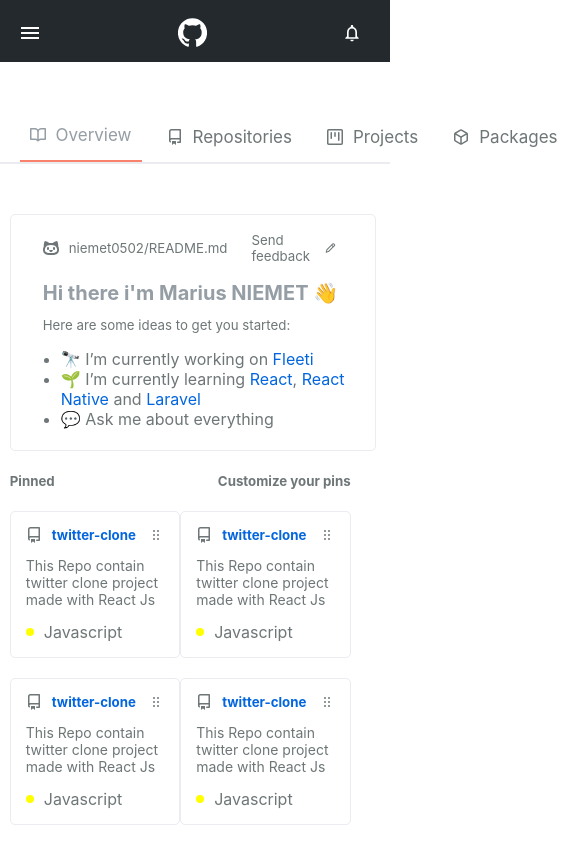
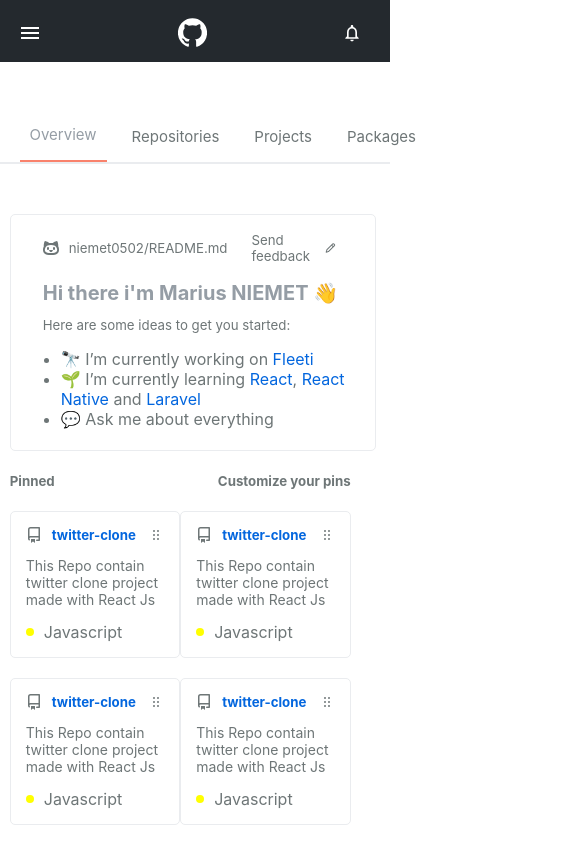
Before and after one commit to niemet0502/github-clone, a React (Create React App) app: page / in a window 390 px wide. Shown: the top 864 px of the page, 583 px wide, since content can reach past the window. Built offline with nearby package versions, Linux system fonts and the light colour scheme.

Commit message:
main :: made Tab Item reponsive

```diff
--- a/src/components/TabComponent/Tab.css
+++ b/src/components/TabComponent/Tab.css
@@ -93,6 +93,12 @@
   .user_infos{
     display: none;
   }
+  .Tab__items_container h3 {
+    font-size: 15px;
+  }
+  .Tab__items_container h3 svg {
+    display: none;
+  }
 }
 
 @media screen and (max-width: 1244px){
```
